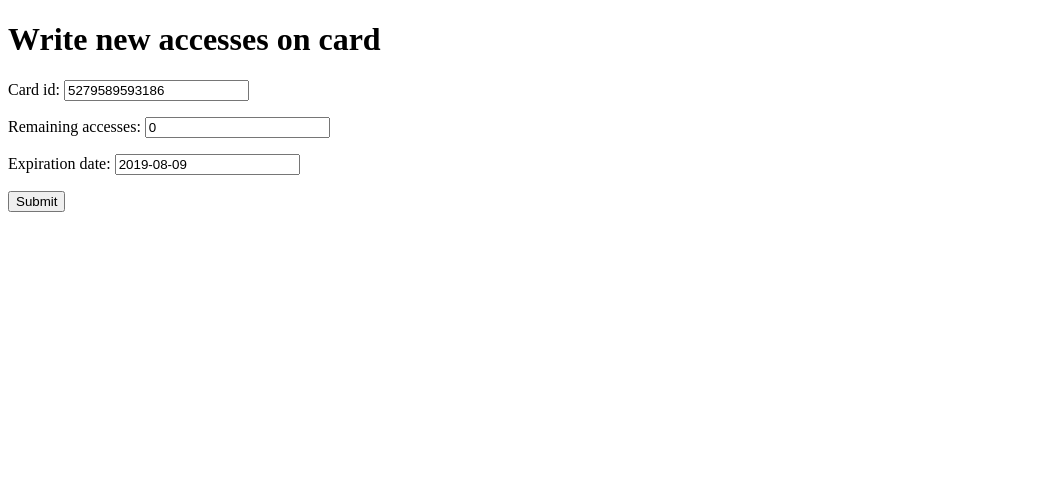
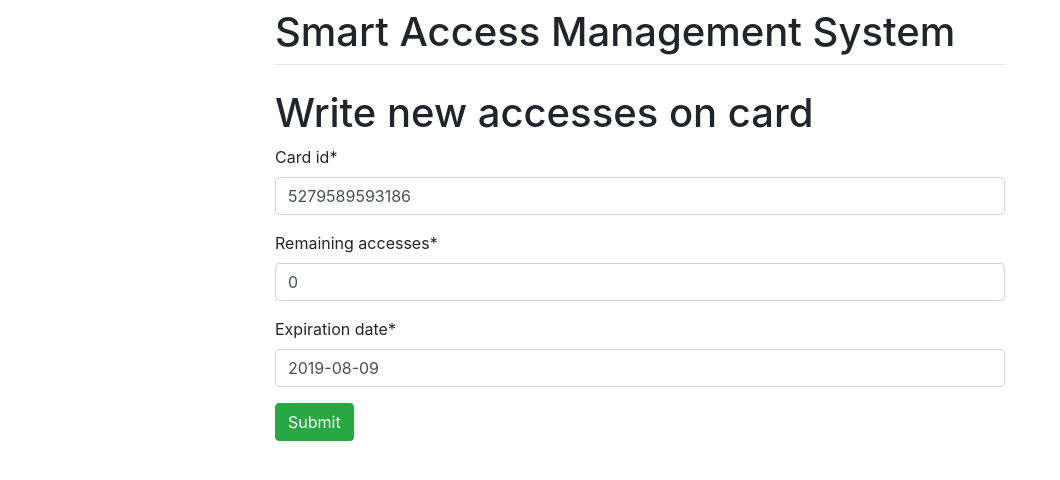
Before and after one commit to LorenzoAgnolucci/smartaccess, a Django app: page /rfid/write_card/ in a window 1280 px wide. Shown: the top 480 px of the page, without its empty margins (0-1060 px from the left). Run offline with Django 3.2, Linux system fonts and the light colour scheme; some libraries are stand-ins or nearby versions.

Commit message:
Added bootstrap crispy form to write_card

```diff
--- /dev/null
+++ b/rfid/templates/base.html
@@ -0,0 +1,21 @@
+<!doctype html>
+<html lang="en">
+  <head>
+    <meta charset="utf-8">
+    <meta name="viewport" content="width=device-width, initial-scale=1, shrink-to-fit=no">
+    <link rel="stylesheet" href="https://stackpath.bootstrapcdn.com/bootstrap/4.1.3/css/bootstrap.min.css" integrity="sha384-MCw98/SFnGE8fJT3GXwEOngsV7Zt27NXFoaoApmYm81iuXoPkFOJwJ8ERdknLPMO" crossorigin="anonymous">
+    <title>Smart Access</title>
+  </head>
+  <body>
+    <div class="container">
+      <div class="row justify-content-center">
+        <div class="col-8">
+          <h1 class="mt-2">Smart Access Management System</h1>
+          <hr class="mt-0 mb-4">
+          {% block content %}
+          {% endblock %}
+        </div>
+      </div>
+    </div>
+  </body>
+</html>
--- a/rfid/templates/rfid/index.html
+++ b/rfid/templates/rfid/index.html
@@ -22,3 +22,5 @@
 </ul>
 </body>
 </html>
+
+{#TODO add bootstrap style to all web pages, see write_card.html#}
--- a/rfid/templates/rfid/write_card.html
+++ b/rfid/templates/rfid/write_card.html
@@ -1,8 +1,10 @@
-<!DOCTYPE html>
-<html lang="en">
-<head>
-    <meta charset="UTF-8">
-    <title>Smart Accesses Management System</title>
+
+{% extends 'base.html' %}
+
+{% load crispy_forms_tags %}
+
+{% block content %}
+
     <link rel="stylesheet" href="//code.jquery.com/ui/1.12.1/themes/base/jquery-ui.css">
     <script src="https://code.jquery.com/jquery-1.12.4.js"></script>
     <script src="https://code.jquery.com/ui/1.12.1/jquery-ui.js"></script>
@@ -14,8 +16,6 @@
 
     } );
     </script>
-</head>
-<body>
 
     <h1>Write new accesses on card</h1>
 
@@ -29,8 +29,8 @@
 
     <form action="{% url 'rfid:write_card' %}" method="post">
         {% csrf_token %}
-    {{ form.as_p }}
-    <input type="submit" value="Submit">
+        {{ form|crispy }}
+        <input type="submit" value="Submit" class="btn btn-success">
     </form>
-</body>
-</html>
+
+{% endblock %}
--- a/smartaccess/settings.py
+++ b/smartaccess/settings.py
@@ -36,7 +36,10 @@ INSTALLED_APPS = [
     'django.contrib.messages',
     'django.contrib.staticfiles',
     'rfid.apps.RfidConfig',
+    'crispy_forms',
 ]
+
+CRISPY_TEMPLATE_PACK = 'bootstrap4'
 
 MIDDLEWARE = [
     'django.middleware.security.SecurityMiddleware',
```
Lines whose indentation alone changed are shown as unchanged.
